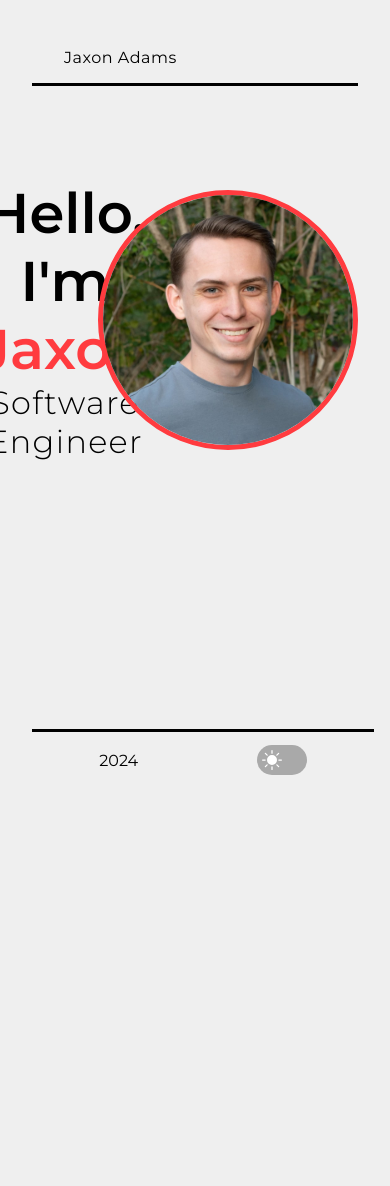
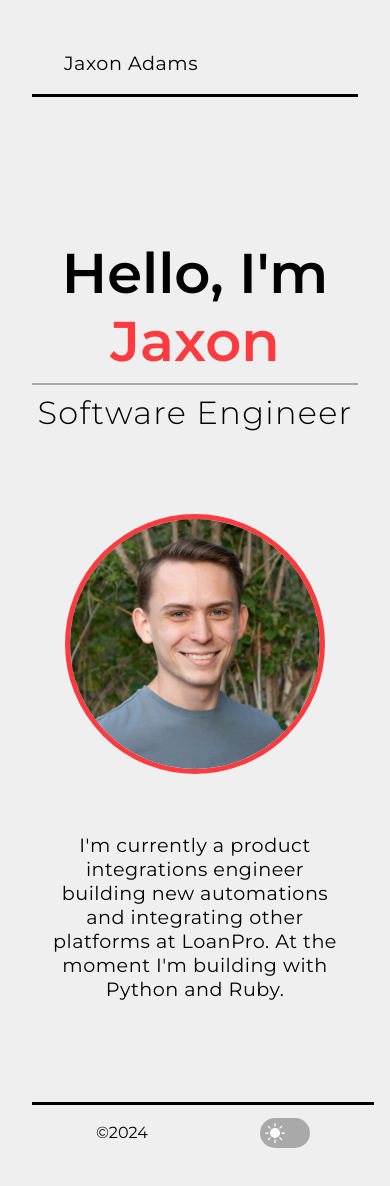
Before and after one commit to JaxonAdams/urban-spork, a React (Vite) app: page / in a window 390 px wide. Shown: the top 1186 px of the page. Before the commit the page ends 844 px from the top, so only its background shows below. Built offline with nearby package versions, Linux system fonts and the light colour scheme.

Commit message:
added media queries for hero responsiveness

```diff
--- a/src/App.css
+++ b/src/App.css
@@ -11,11 +11,13 @@ html, body {
 /* shared styles */
 main {
   padding-bottom: 2.5rem;  /* leave room for footer */
+  position: relative;
 }
 
 .txt {
   letter-spacing: 0.5px;
   color: var(--txt);
+  font-size: 1.2rem;
 }
 
 .txt-highlight {
@@ -36,18 +38,19 @@ header {
 
 /* hero component styles */
 .hero {
-  height: 35vh;
+  min-height: 35vh;
   display: flex;
   justify-content: center;
   align-items: center;
   margin: 10vh 0;
+  flex-direction: column;
 }
 
 .hero-grid {
   height: 100%;
   width: 100%;
   display: grid;
-  grid-template-rows: 300px 100px;
+  grid-template-rows: 300px;
   grid-template-columns: 1fr 1fr 1fr;
 }
 
@@ -56,6 +59,7 @@ header {
   align-items: center;
   justify-content: center;
   flex-flow: column;
+  margin: 0 2rem;
 }
 
 .hero-title {
@@ -68,6 +72,12 @@ header {
   font-weight: 600;
   padding: 0;
   margin: 0;
+}
+
+.hero-title h2 {
+  border-bottom: 2px solid var(--secondary);
+  padding-bottom: 0.5rem;
+  margin-bottom: 0.5rem;
 }
 
 .hero-title p {
@@ -92,6 +102,11 @@ header {
   border-radius: 50%;
   width: 100%;
   height: 100%;
+}
+
+.hero-intro-txt {
+  margin: 0 10rem;
+  padding: 1rem;
 }
 /* end hero component styles */
 
@@ -141,3 +156,44 @@ footer {
   transform: translateX(20px);
 }
 /* end footer component styles */
+
+
+/* media queries for responsive layout */
+
+/* desktop styles */
+@media screen and (max-width: 1024px) {
+  .hero-intro-txt {
+    margin: 0;
+  }
+}
+
+/* tablet styles */
+@media screen and (max-width: 768px) {
+  .hero {
+    min-height: 20vh;
+  }
+
+  .hero-grid {
+    grid-template-rows: 1fr 1fr;
+    grid-template-columns: 1fr;
+  }
+
+  .hero-grid>* {
+    grid-column: 1 / 2;
+    margin: 1.5rem 0;
+    justify-content: center;
+  }
+
+  .hero-title {
+    grid-row: 1 / 2;
+  }
+
+  .hero-portrait {
+    grid-row: 2 / 3;
+  }
+
+  .hero-intro-txt {
+    grid-row: 3 / 4;
+    margin: 0;
+  }
+}
--- a/src/components/Footer/Footer.tsx
+++ b/src/components/Footer/Footer.tsx
@@ -30,7 +30,7 @@ const Footer: React.FC<Props> = ({ toggler }) => {
     return (
         <footer>
             <div className="footer-element">
-                <p className="footer-txt">2024</p>
+                <p className="footer-txt">&copy;2024</p>
             </div>
             <div className={`footer-element slider-toggle ${isToggled ? 'on' : ''}`} id="light-dark-toggle" onClick={updateToggleStatus}>
                 <div className="slider-track">
--- a/src/components/Hero/Hero.tsx
+++ b/src/components/Hero/Hero.tsx
@@ -17,6 +17,13 @@ const Hero: React.FC = () => {
                     </div>
                 </div>
             </div>
+            <div className="hero-intro-txt">
+                <p className="txt">
+                    I'm currently a product integrations engineer building new automations
+                    and integrating other platforms at LoanPro. At the moment I'm building
+                    with Python and Ruby.
+                </p>
+            </div>
         </div>
     );
 }
```
